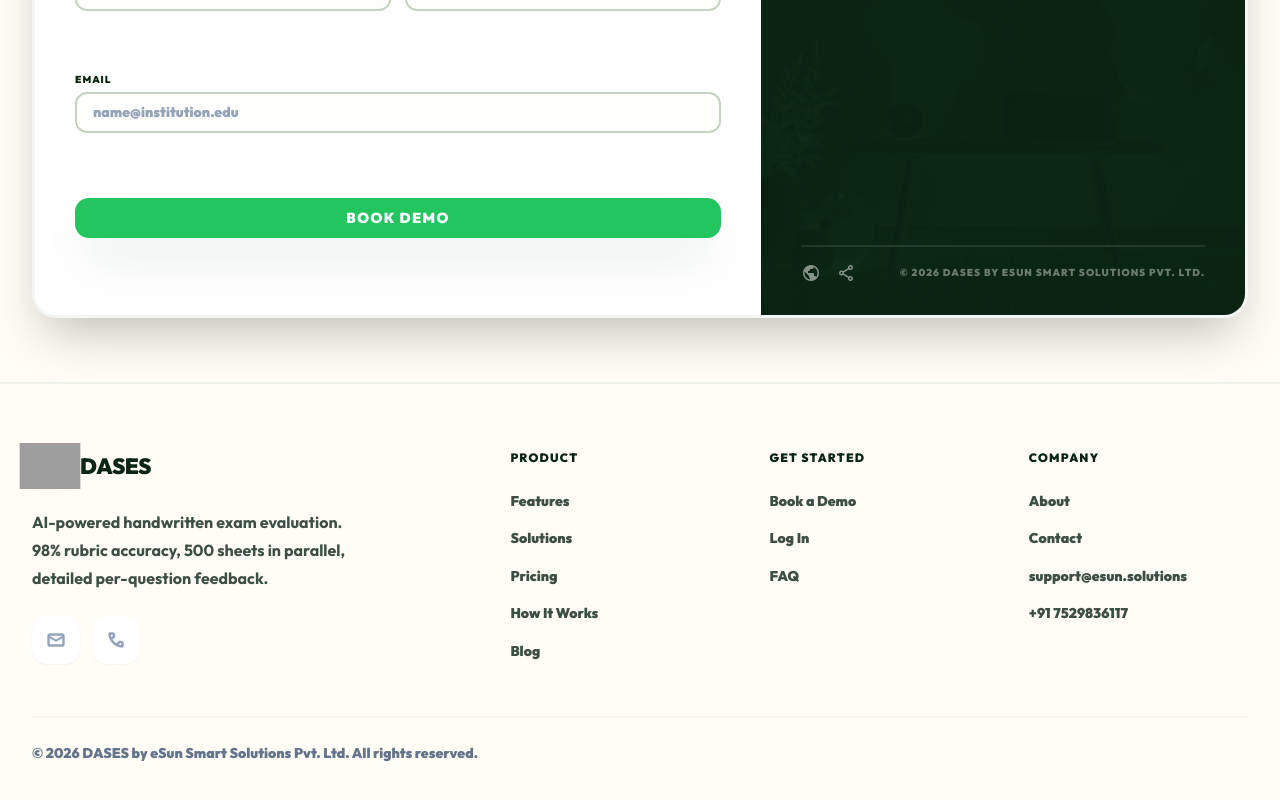
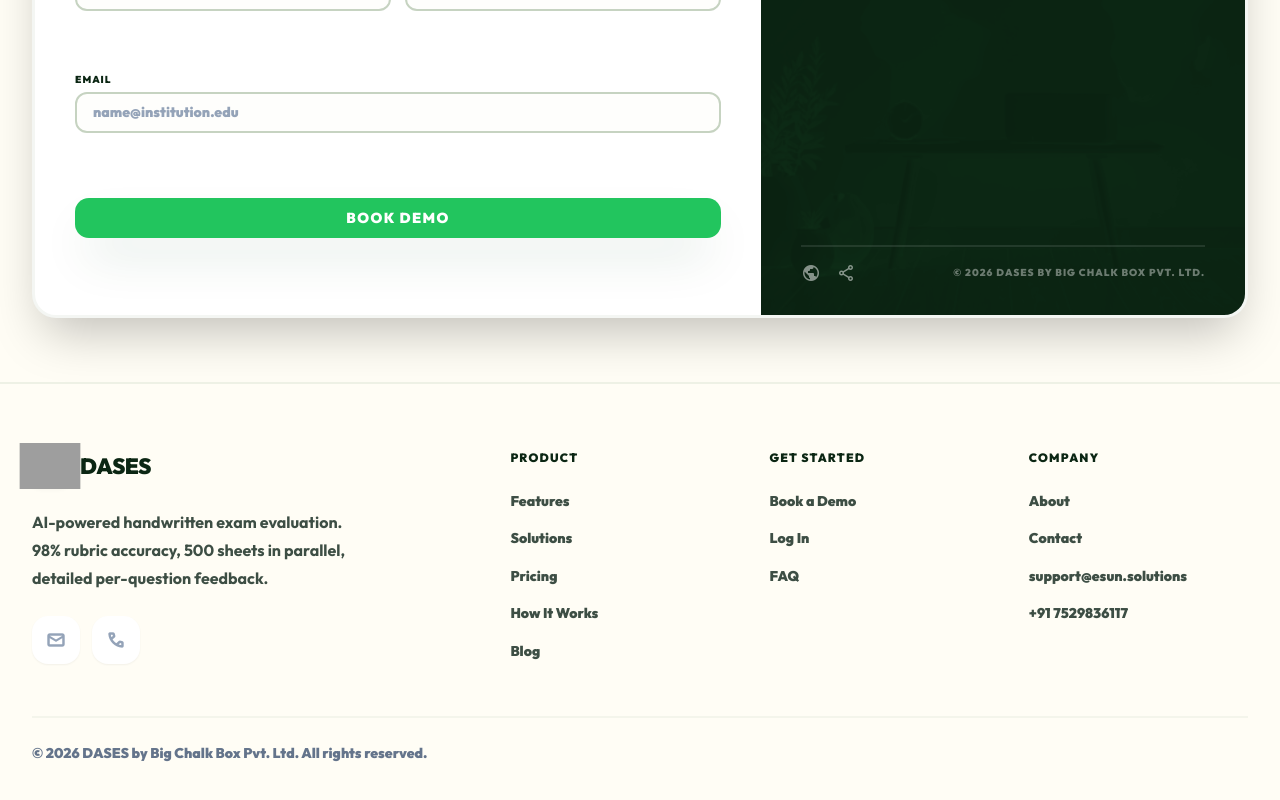
Before and after one commit to BigChalkBox/bcb-website, a Next.js app: page / in a window 1280 px wide. Shown: the part 8054-8854 px from the top of the page. Built offline with nearby package versions, Linux system fonts and the light colour scheme; grey boxes are pictures that could not be loaded.

Commit message:
chore: rebrand company name to Big Chalk Box Pvt. Ltd.

```diff
--- a/src/app/DASESLanding/page.js
+++ b/src/app/DASESLanding/page.js
@@ -130,7 +130,7 @@
               Trusted by educators. Designed with academic integrity at the core.
             </p>
             <p className={styles.trust}>
-              2026 © DASES by eSun Smart Solutions Pvt. Ltd.
+              2026 © DASES by Big Chalk Box Pvt. Ltd.
               <br />
               All rights reserved.
             </p>
--- a/src/app/blog/[slug]/page.js
+++ b/src/app/blog/[slug]/page.js
@@ -24,7 +24,7 @@
             type: 'article',
             publishedTime: article.publishedAt,
             modifiedTime: article.updatedAt,
-            authors: ['eSun Smart Solutions Pvt. Ltd.'],
+            authors: ['Big Chalk Box Pvt. Ltd.'],
             tags: article.tags,
         },
         twitter: {
@@ -86,7 +86,7 @@
                 abstract: article.heroAnswer,
                 author: {
                     '@type': 'Organization',
-                    name: 'eSun Smart Solutions Pvt. Ltd.',
+                    name: 'Big Chalk Box Pvt. Ltd.',
                     url: 'https://dasesai.com',
                 },
                 publisher: {
--- a/src/app/layout.js
+++ b/src/app/layout.js
@@ -29,12 +29,12 @@
     'AI software for teachers',
     'DASES',
     'DASES evaluation system',
-    'eSun Smart Solutions Pvt. Ltd.',
+    'Big Chalk Box Pvt. Ltd.',
   ],
 
-  authors: [{ name: 'eSun Smart Solutions Pvt. Ltd.', url: 'https://dasesai.com' }],
-  creator: 'eSun Smart Solutions Pvt. Ltd.',
-  publisher: 'eSun Smart Solutions Pvt. Ltd.',
+  authors: [{ name: 'Big Chalk Box Pvt. Ltd.', url: 'https://dasesai.com' }],
+  creator: 'Big Chalk Box Pvt. Ltd.',
+  publisher: 'Big Chalk Box Pvt. Ltd.',
 
   openGraph: {
     type: 'website',
--- a/src/app/page.js
+++ b/src/app/page.js
@@ -49,7 +49,7 @@
             ],
             author: {
                 '@type': 'Organization',
-                name: 'eSun Smart Solutions Pvt. Ltd.',
+                name: 'Big Chalk Box Pvt. Ltd.',
                 url: 'https://dasesai.com',
                 email: 'support@esun.solutions',
                 telephone: '+917529836117',
--- a/src/components/blog/BlogArticle.jsx
+++ b/src/components/blog/BlogArticle.jsx
@@ -62,7 +62,7 @@
                                     </div>
                                     <div>
                                         <div className="article-author-name">DASES Team</div>
-                                        <div className="article-author-org">eSun Smart Solutions Pvt. Ltd.</div>
+                                        <div className="article-author-org">Big Chalk Box Pvt. Ltd.</div>
                                     </div>
                                 </div>
                                 <div className="article-date">
--- a/src/components/landing/LandingPage.jsx
+++ b/src/components/landing/LandingPage.jsx
@@ -538,7 +538,7 @@
                                             <span className="material-symbols-outlined">public</span>
                                             <span className="material-symbols-outlined">share</span>
                                         </div>
-                                        <div className="copy">© 2026 DASES by eSun Smart Solutions Pvt. Ltd.</div>
+                                        <div className="copy">© 2026 DASES by Big Chalk Box Pvt. Ltd.</div>
                                     </div>
                                 </div>
                             </FadeIn>
--- a/src/components/shared/SiteFooter.jsx
+++ b/src/components/shared/SiteFooter.jsx
@@ -54,7 +54,7 @@
                     </div>
                 </div>
                 <div className="site-footer-bottom">
-                    <div>© 2026 DASES by eSun Smart Solutions Pvt. Ltd. All rights reserved.</div>
+                    <div>© 2026 DASES by Big Chalk Box Pvt. Ltd. All rights reserved.</div>
                 </div>
             </div>
         </footer>
```
Also changed, not shown: src/app/about/page.js (+9 -9 lines), public/llms-full.txt, public/llms.txt, 1 other file (tests, documents, lock files or other folders).
